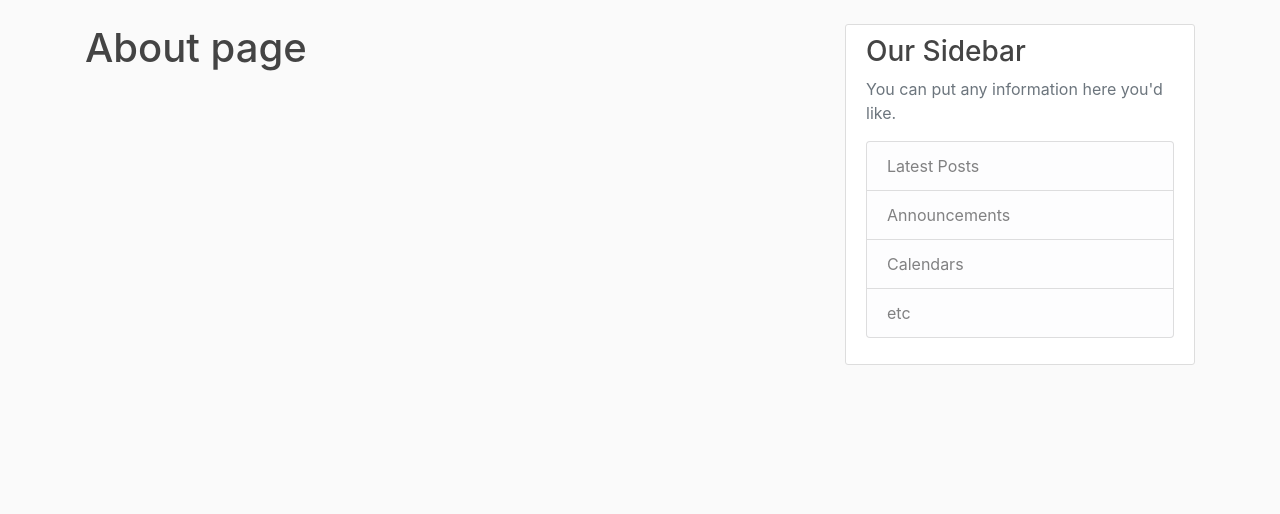
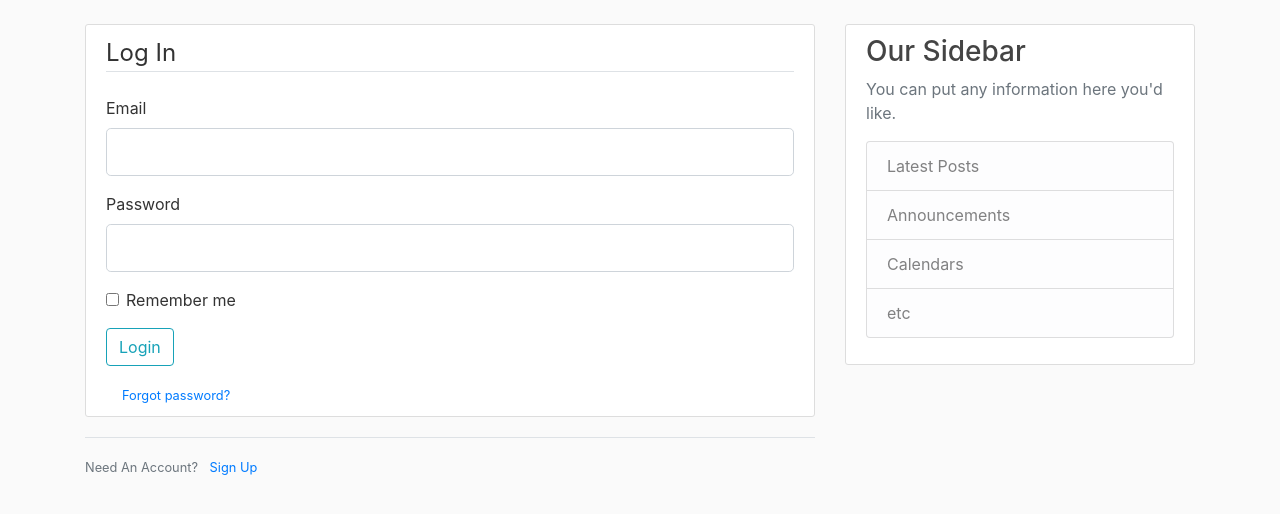
Before and after one commit to 94658/flask_blog, a Flask app: template templates/login.html in a window 1280 px wide. Shown: the part 56-570 px from the top of the page. Run offline with Flask 2, Linux system fonts and the light colour scheme; the template is opened without the code that fills it: values that come from a table or form of the project are taken from there, others are empty; some libraries are stand-ins or nearby versions.

Commit message:
Added registration and login functionality

```diff
--- a/app.py
+++ b/app.py
@@ -41,9 +41,14 @@ def register():
     return render_template('register.html', title='Register', form=form)
 
 
-@app.route('/login')
+@app.route('/login', methods=['GET', 'POST'])
 def login():
-    login = LoginForm()
+    form = LoginForm()
+    if form.validate_on_submit():
+        flash('You are logged in!', 'success')
+        return redirect(url_for('home'))
+    else:
+        flash('Login unsuccessful.Check username and password', 'danger')
     return render_template('login.html', title='Login', form=form)
 
 
--- a/forms.py
+++ b/forms.py
@@ -1,16 +1,20 @@
 from flask_wtf import FlaskForm
 from wtforms import StringField, PasswordField, SubmitField, BooleanField
-from wtforms.validators import DataRequired,Length,Email,EqualTo
+from wtforms.validators import DataRequired, Length, Email, EqualTo
+
 
 class RegistrationForm(FlaskForm):
-    username = StringField('Username', validators =[DataRequired(), Length(min=3, max=20)])
-    email = StringField('Email', validators =[DataRequired(), Email()])
-    password = PasswordField('Password',validators=[DataRequired()])
-    confirm_password = PasswordField('Confirm Password', validators=[DataRequired(), EqualTo('password')])
-    submit =SubmitField('Sign up')
+    username = StringField('Username', validators=[
+                           DataRequired(), Length(min=3, max=20)])
+    email = StringField('Email', validators=[DataRequired(), Email()])
+    password = PasswordField('Password', validators=[DataRequired()])
+    confirm_password = PasswordField('Confirm Password', validators=[
+                                     DataRequired(), EqualTo('password')])
+    submit = SubmitField('Sign up')
+
 
 class LoginForm(FlaskForm):
-    email = StringField('Email', validators =[DataRequired(), Email()])
-    password = PasswordField('Password',validators=[DataRequired()])
-    remember_me = BooleanField('Remember me')
-    submit =SubmitField('Login')
+    email = StringField('Email', validators=[DataRequired(), Email()])
+    password = PasswordField('Password', validators=[DataRequired()])
+    remember = BooleanField('Remember me')
+    submit = SubmitField('Login')
--- a/templates/login.html
+++ b/templates/login.html
@@ -1,4 +1,60 @@
 {% extends "layout.html" %}
 {% block content %}
-    <h1>About page</h1>
+    <div class="content-section">
+        <form method="POST" action="">
+
+            {{ form.hidden_tag() }}
+            <fieldset class="form-group">
+                <legend class="border-bottom mb-4">
+                Log In</legend>
+
+                <div class="form-group">
+                    {{ form.email.label(class="form-control-label") }}
+                    {% if form.email.errors %}
+                        {{ form.email(class="form-control form-control-lg is-invalid") }}
+                        <div class="invalid-feedback">
+                            {% for error in form.email.errors %}
+                                <span>{{ error }}</span>
+                            {% endfor %}
+                        </div>
+                    {% else %}
+                        {{ form.email(class="form-control form-control-lg") }}
+                    {% endif %}
+                </div>
+
+                <div class="form-group">
+                    {{ form.password.label(class="form-control-label") }}
+                    {% if form.password.errors %}
+                        {{ form.password(class="form-control form-control-lg is-invalid") }}
+                        <div class="invalid-feedback">
+                            {% for error in form.password.errors %}
+                                <span>{{ error }}</span>
+                            {% endfor %}
+                        </div>
+                    {% else %}
+                        {{ form.password(class="form-control form-control-lg") }}
+                    {% endif %}
+                </div>
+                <div class="form-check">
+                    {{ form.remember(class = "form-check-input")}}
+                    {{ form.remember.label(class = "form-check-label")}}
+
+                </div>
+
+            </fieldset>
+            <div class="form-group">
+                {{ form.submit(class = "btn btn-outline-info") }}
+            </div>
+            <small class="text-muted ml-2" >
+                <a class="ml-2" href="#"> Forgot password?</a>
+            </small>
+        </form>
+    </div>
+    <div class="border-top pt-3">
+        <small class="text-muted">
+            Need An Account? <a class="ml-2" href="{{ url_for('login')}}"> Sign Up</a>
+        </small>
+    </div>
+
+
 {% endblock content %}
```
